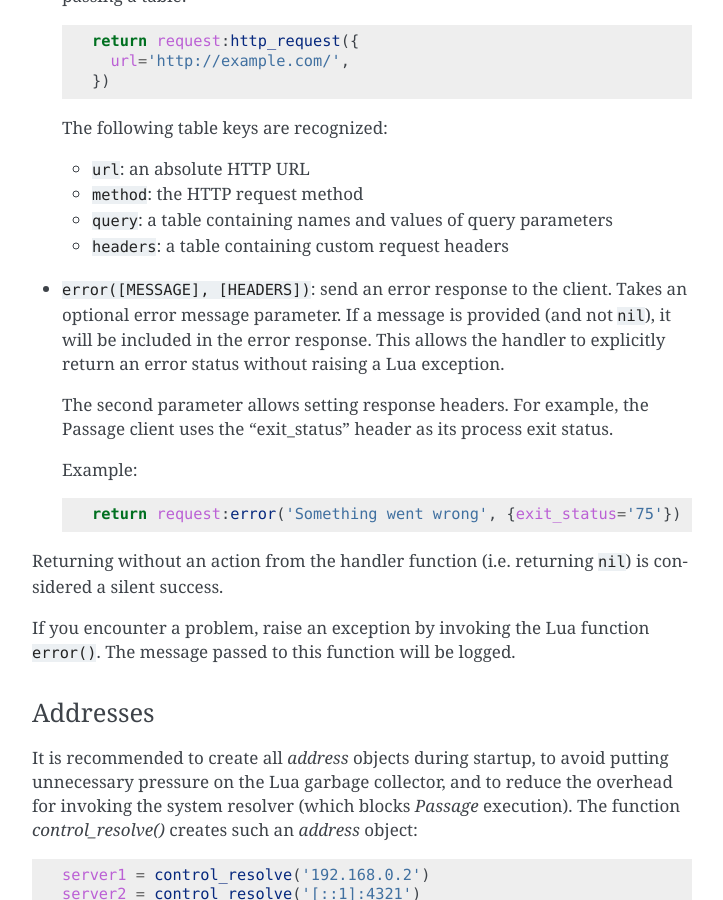
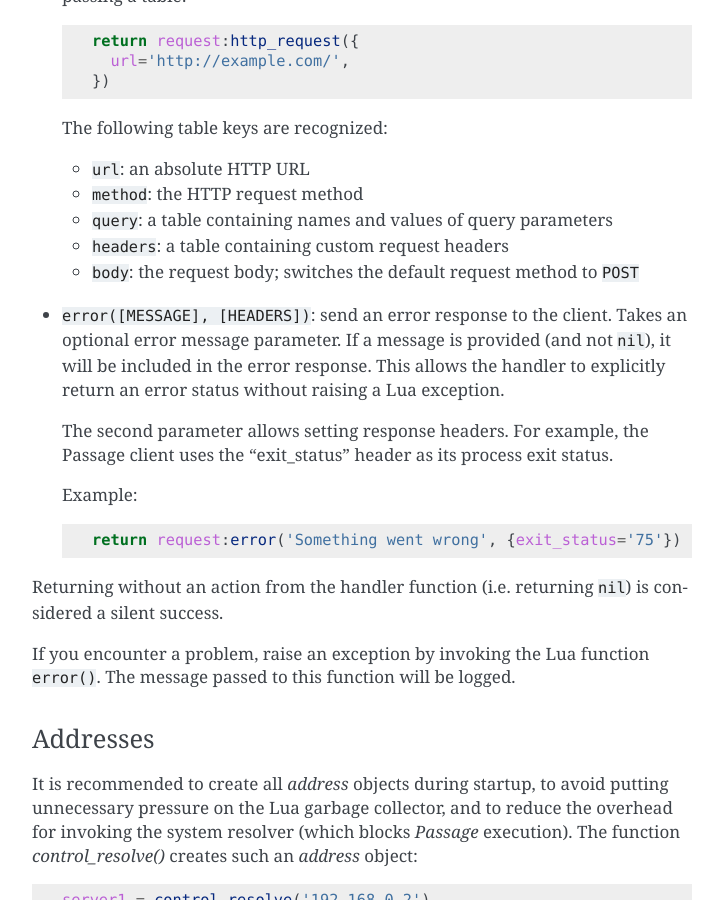
Before and after one commit to CM4all/passage, a Sphinx documentation site: the page built from doc/index.rst, in a window 1280 px wide and 900 px high, scrolled down 2552 px. Shown: the whole window, without its empty margins (388-1111 px from the left). Built offline with Sphinx 7.4.7, drawn with Linux system fonts in a browser that asks for light colours.

Commit message:
Action: support sending a HTTP request body

```diff
--- a/doc/index.rst
+++ b/doc/index.rst
@@ -146,6 +146,8 @@
   - ``method``: the HTTP request method
   - ``query``: a table containing names and values of query parameters
   - ``headers``: a table containing custom request headers
+  - ``body``: the request body; switches the default request method to
+    ``POST``
 
 * :samp:`error([MESSAGE], [HEADERS])`: send an error response to the
   client.  Takes an optional error message parameter.  If a message is
```
Also changed, not shown: 4 other files.
